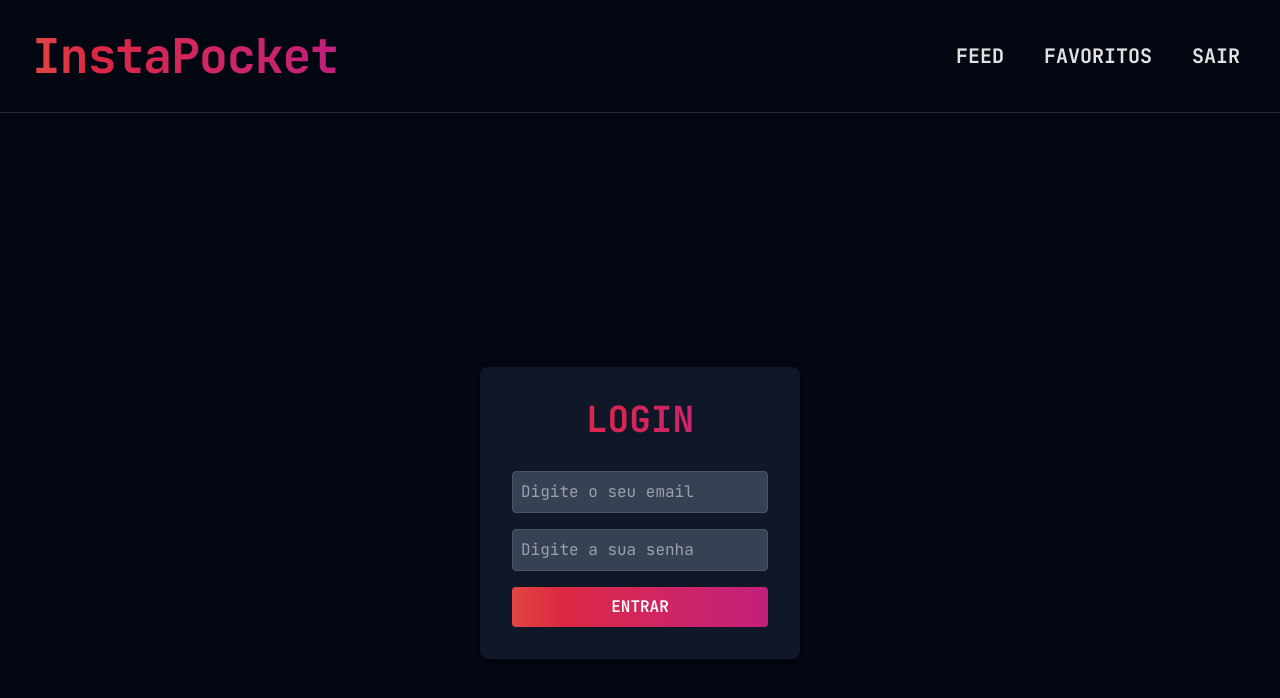
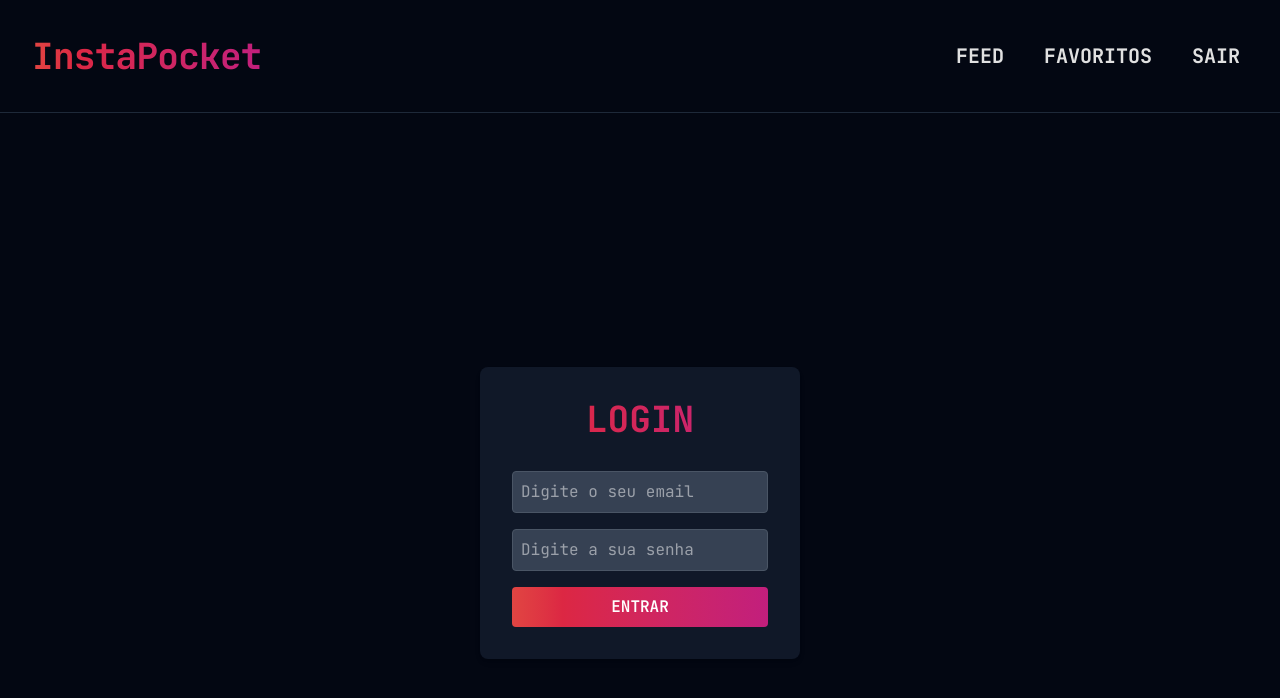
Before and after one commit to fmascena-dev/mini-instagram-vue, a Vue app in the folder mini-instagram-vue/: page /login in a window 1280 px wide. Shown: the top 698 px of the page. Built offline with nearby package versions, Linux system fonts and the light colour scheme.

Commit message:
style(logo): refine font size

```diff
--- a/mini-instagram-vue/src/components/Logo.vue
+++ b/mini-instagram-vue/src/components/Logo.vue
@@ -1,6 +1,6 @@
 <template>
   <h1
-    class="text-5xl font-bold leading-[5rem] tracking-[-0.02em] bg-gradient-to-r from-[#f09433] via-[#dc2743] to-[#bc1888] bg-[length:200%_200%] bg-clip-text text-transparent animate-gradient"
+    class="text-4xl font-bold leading-[5rem] tracking-[-0.02em] bg-gradient-to-r from-[#f09433] via-[#dc2743] to-[#bc1888] bg-[length:200%_200%] bg-clip-text text-transparent animate-gradient"
   >
     InstaPocket
   </h1>
```
